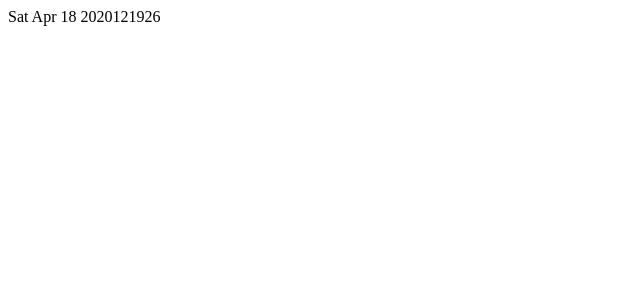
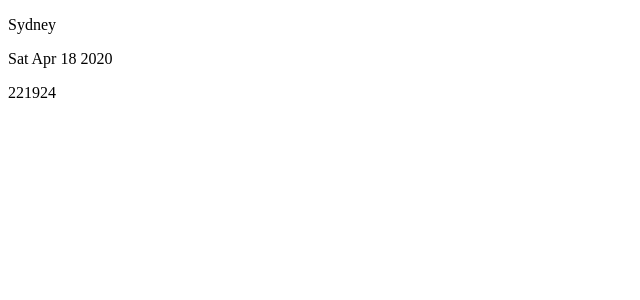
Before and after one commit to scotteau/world-clock-react, a React (Create React App) app: page / in a window 1280 px wide. Shown: the top 300 px of the page, without its empty margins (0-640 px from the left). Built offline with nearby package versions, Linux system fonts and the light colour scheme.

Commit message:
now clock supports timezone

```diff
--- a/src/Clock.tsx
+++ b/src/Clock.tsx
@@ -2,65 +2,56 @@ import React from "react";
 import moment from "moment-timezone";
 
 interface myProps {
-  city?: string;
+  city: string;
 }
 
-interface myState {}
+interface myState {
+  dateDisplay: string;
+  timeDisplay: string;
+}
 
 class Clock extends React.Component<myProps, myState> {
-  state = { time: new Date(), date: new Date() };
+  state = { dateDisplay: "", timeDisplay: "" };
   timer: any;
 
   renderTime() {
-    const display = this.state.time
-      .toLocaleTimeString("en-US", { hour12: false })
-      .split(":");
+    const display = this.state.timeDisplay.split(":");
     return display.map((d, index) => <span key={index}>{d}</span>);
-  }
-
-  renderDate() {
-    const options = {
-      weekday: "short",
-      month: "short",
-      day: "numeric",
-      year: "numeric",
-    };
-    const date = this.state.time
-      .toLocaleDateString("en-US", options)
-      .split(",");
-    return date.map((d, index) => <span key={index}>{d}</span>);
   }
 
   render(): React.ReactNode {
     return (
       <div>
-        {this.renderDate()}
-        {this.renderTime()}
+        <p>{this.props.city}</p>
+        <p>{this.state.dateDisplay}</p>
+        <p>{this.renderTime()}</p>
       </div>
     );
   }
 
   determineTimezone(city: string) {
-    if (city && city!=='') {
+    if (city && city !== "") {
       const name = moment.tz.names().filter((name) => name.includes(city));
-      const time = moment.tz( name[0]);
+      const result = moment.tz(name[0]);
+      const wholeDate = result.format().split("T");
 
-      const options = {weekday: 'short', month:'short', day: 'numeric', year: 'numeric'};
+      const time = wholeDate[1].slice(0, 8);
+      const date = new Date(wholeDate[0]).toDateString();
 
-      console.log(time.format());
+      this.setState({ dateDisplay: date });
+      this.setState({ timeDisplay: time });
     }
   }
 
   updateTime(): void {
     this.timer = setInterval(() => {
-      this.setState({ time: new Date() });
+      this.determineTimezone(this.props.city);
     }, 1000);
   }
 
   componentDidMount(): void {
     this.updateTime();
-    this.determineTimezone("Perth");
-  //  todo: find a way to format the string to normal date time string
+    this.determineTimezone(this.props.city);
   }
 
   componentWillUnmount(): void {
--- a/src/index.tsx
+++ b/src/index.tsx
@@ -2,9 +2,4 @@ import React from "react";
 import ReactDOM from "react-dom";
 import Clock from "./Clock";
 
-
-
-ReactDOM.render(
-    <Clock />,
-    document.querySelector("#root")
-);
+ReactDOM.render(<Clock city="Sydney" />, document.querySelector("#root"));
```
